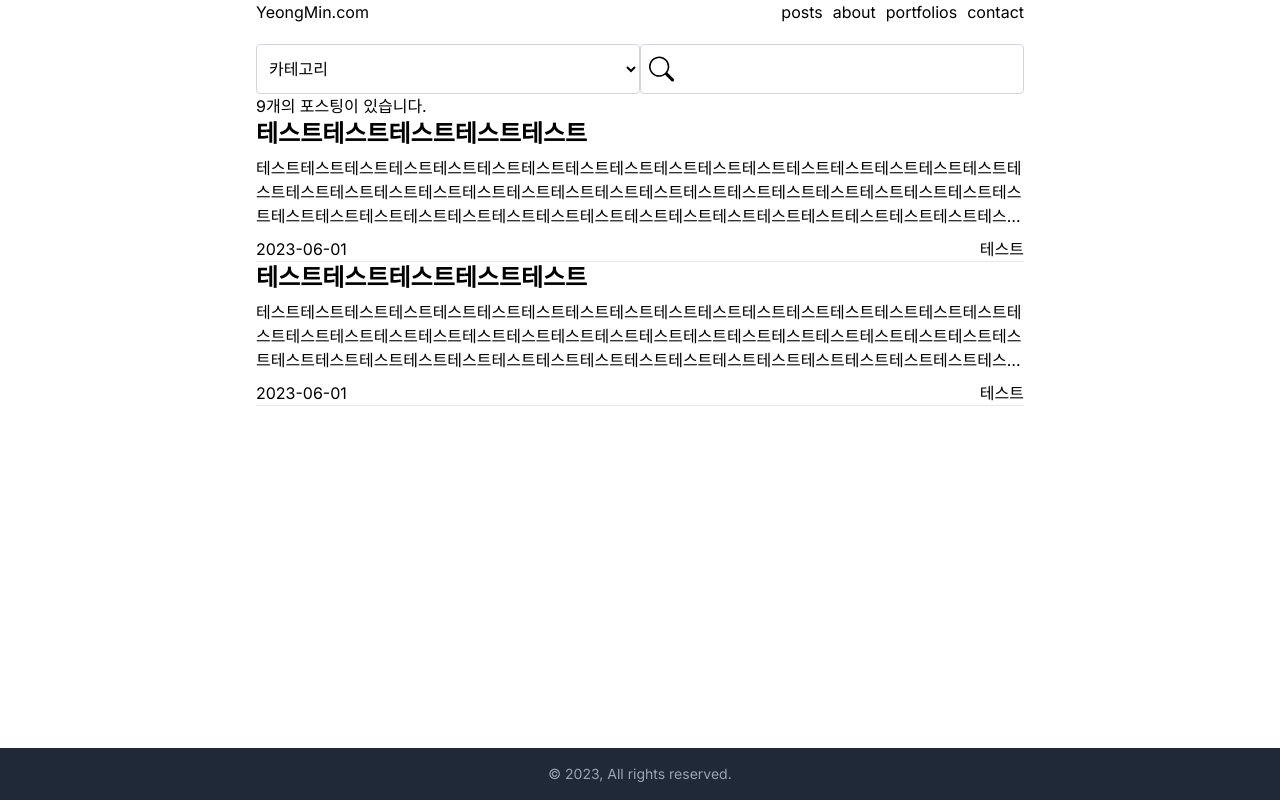
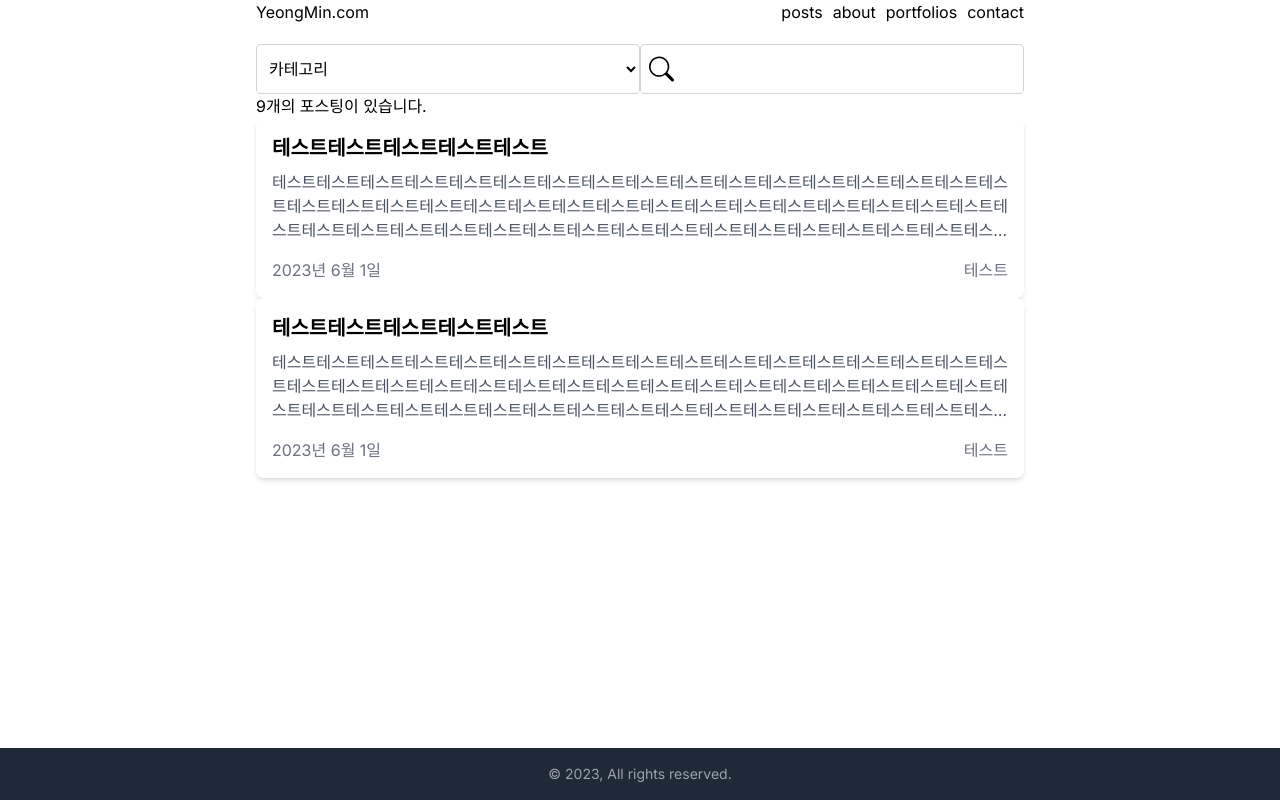
Before and after one commit to 0miiii/my-blog, a Next.js app: page /posts in a window 1280 px wide. Built offline with nearby package versions, Linux system fonts and the light colour scheme.

Commit message:
refactor: 날짜 포맷 함수 추가

```diff
--- a/src/components/PostCard.tsx
+++ b/src/components/PostCard.tsx
@@ -1,26 +1,29 @@
+import React from "react";
 import Link from "next/link";
-import React from "react";
+import { Post } from "@/types";
 
 interface Props {
-  post: {
-    title: string;
-    content: string;
-    category: string;
-    date: string;
-    path: string;
-  };
+  post: Post;
 }
 
 const PostCard: React.FC<Props> = ({ post }) => {
+  const easyToReadDate = new Date(post.date).toLocaleDateString("ko-KR", {
+    day: "numeric",
+    month: "long",
+    year: "numeric",
+  });
+
+  const detailPath = `/${post.path}`;
+
   return (
-    <article className="flex flex-col justify-between h-36 border-b hover:bg-gray-400">
-      <Link href="#">
-        <h1 className="font-bold text-2xl mb-1.5">{post.title}</h1>
-        <p className="line-clamp-3">{post.content}</p>
+    <article className="flex flex-col justify-between gap-y-4 hover:bg-gray-400 bg-white rounded-lg shadow-md p-4">
+      <Link href={detailPath}>
+        <h1 className="font-bold text-xl mb-2">{post.title}</h1>
+        <p className="line-clamp-3 text-gray-600">{post.content}</p>
       </Link>
-      <div className="flex justify-between">
-        <time>{post.date}</time>
-        <span>{post.category}</span>
+      <div className="flex justify-between items-center">
+        <time className="text-gray-500">{easyToReadDate}</time>
+        <span className="text-gray-500">{post.category}</span>
       </div>
     </article>
   );
```
